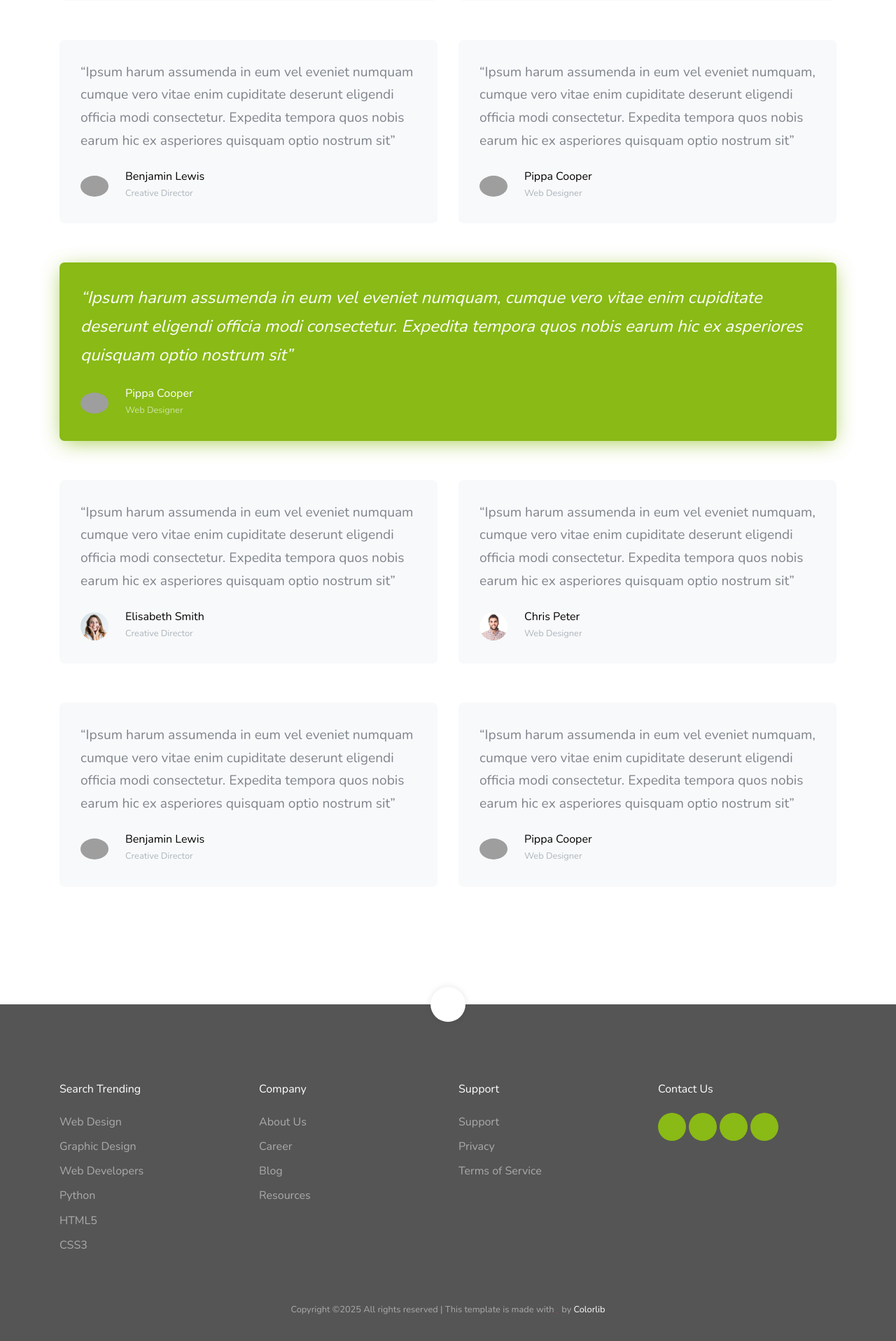
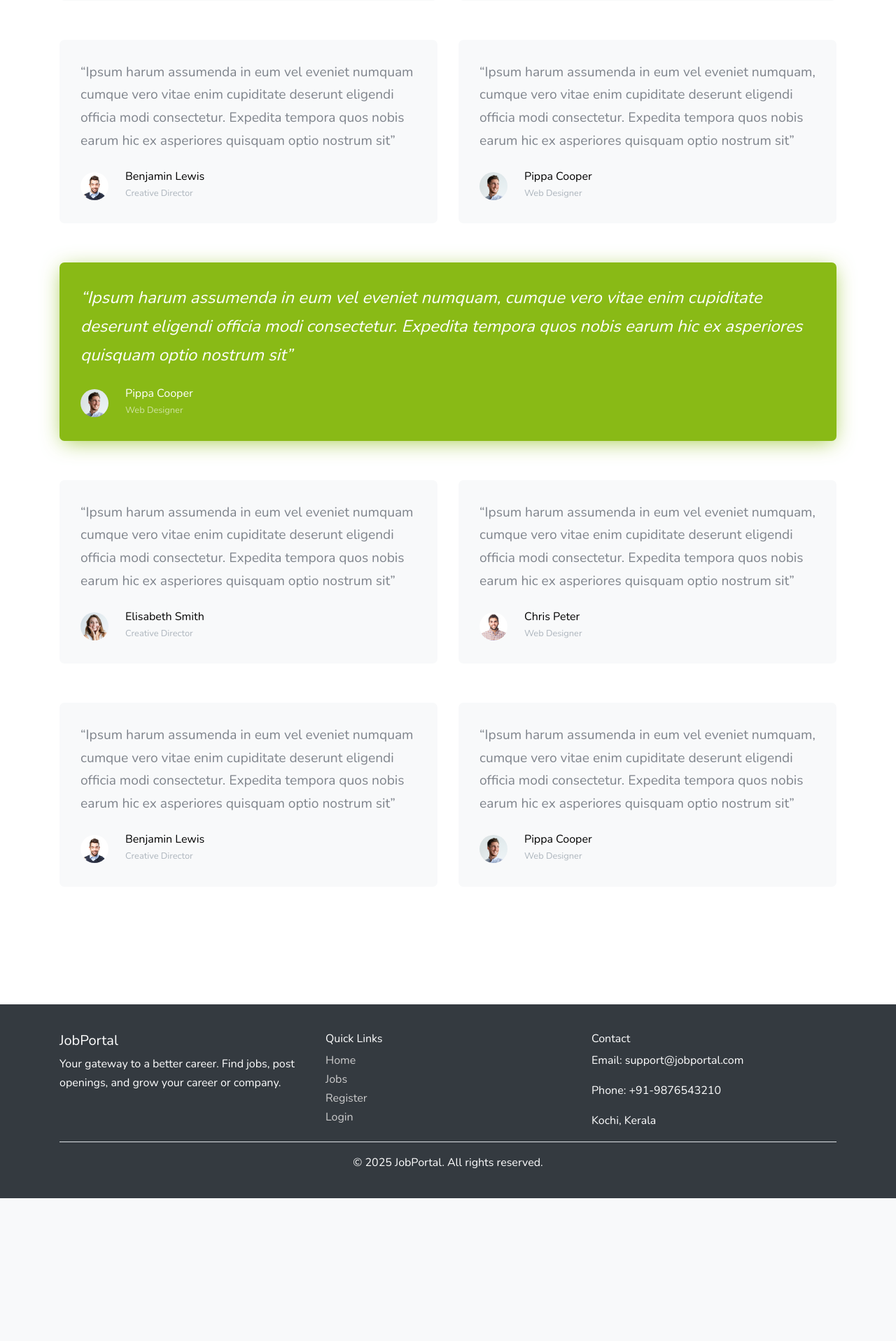
Before and after one commit to remasnamboothiri/job_portalweb, a Django app: template templates/jobapp/testimonials.html in a window 1280 px wide. Shown: the part 745-2661 px from the top of the page at 70% size. After the commit the page ends 2457 px from the top, so only its background shows below. Run offline with Django 3.2, Linux system fonts and the light colour scheme; the template is opened without the code that fills it, so the values that code supplies are empty; some libraries are stand-ins or nearby versions; some web fonts are replaced; grey boxes are pictures that could not be loaded.

Commit message:
optimise and fix the prompt

```diff
--- a/jobapp/urls.py
+++ b/jobapp/urls.py
@@ -34,6 +34,10 @@ urlpatterns = [
 
     # contact
     path('contact/', views.contact_view, name='contact'),
+
+    # testimonials
+    path('testimonials/', views.testimonials_view, name='testimonials'),
+
     # debugging
     path('debug/', views.debug_db, name='debug'),
 ]
--- a/templates/jobapp/home.html
+++ b/templates/jobapp/home.html
@@ -151,7 +151,7 @@
             <a class="nav-link dropdown-toggle text-white" href="#" data-bs-toggle="dropdown">Pages</a>
             <ul class="dropdown-menu">
               <li><a class="dropdown-item" href="#">Blog</a></li>
-              <li><a class="dropdown-item" href="#">Testimonials</a></li>
+              <li><a class="dropdown-item" href="{% url 'testimonials' %}">Testimonials</a></li>
               <li><a class="dropdown-item" href="#">FAQ</a></li>
             </ul>
           </li>
--- a/templates/jobapp/testimonials.html
+++ b/templates/jobapp/testimonials.html
@@ -1,7 +1,8 @@
-{% load static%}
+{% load static %}
 <!doctype html>
 <html lang="en">
   <head>
+
     <title>JobBoard &mdash; Website Template by Colorlib</title>
     <meta charset="utf-8">
     <meta name="viewport" content="width=device-width, initial-scale=1, shrink-to-fit=no">
@@ -19,15 +20,41 @@
 
     <!-- MAIN CSS -->
     <link rel="stylesheet" href="css/style.css">
+
+
+  <style>
+    .navbar {
+      padding: 10px 20px;
+
+    }
+
+
+    .navbar.transparent {
+      background-color: transparent !important;
+
+
+    }
+
+        .footer {
+      background: #343a40;
+      color: white;
+      padding: 40px 0 20px;
+    }
+
+    .footer a {
+      color: #ccc;
+      text-decoration: none;
+    }
+
+    .footer a:hover {
+      color: white;
+      text-decoration: underline;
+    }
+  </style>
   </head>
   <body id="top">
 
-  {% comment %} <div id="overlayer"></div>
-  <div class="loader">
-    <div class="spinner-border text-primary" role="status">
-      <span class="sr-only">Loading...</span>
-    </div>
-  </div> {% endcomment %}
+
 
 
  <div class="site-wrap">
@@ -51,7 +78,6 @@
       <div class="col-3">
         <a class="navbar-brand fw-bold text-white" href="{% url 'home' %}">JOBBOARD</a>
       </div>
-
       <!-- Center: Navigation Links -->
       <div class="col-6 d-none d-xl-block">
         <ul class="navbar-nav justify-content-center d-flex gap-3">
@@ -72,7 +98,7 @@
             <a class="nav-link dropdown-toggle text-white" href="#" data-bs-toggle="dropdown">Pages</a>
             <ul class="dropdown-menu">
               <li><a class="dropdown-item" href="#">Blog</a></li>
-              <li><a class="dropdown-item" href="#">Testimonials</a></li>
+              <li><a class="dropdown-item" href="{% url 'testimonials' %}">Testimonials</a></li>
               <li><a class="dropdown-item" href="#">FAQ</a></li>
             </ul>
           </li>
@@ -94,29 +120,25 @@
         </button>
       </div>
     </div>
-
-
   </div>
 </nav>
 
-
-
-
-
     <!-- HOME -->
-    <section class="section-hero overlay inner-page bg-image" style="background-image: url('images/hero_1.jpg');" id="home-section">
+<section class="section-hero overlay inner-page bg-image" style="background-image: url('{% static 'images/hero_1.jpg' %}');" id="home-section">
   <div class="container">
     <div class="row">
       <div class="col-md-7">
         <h1 class="text-white font-weight-bold">Candidate's Testimonials</h1>
         <div class="custom-breadcrumbs">
-              <a href="#">Home</a> <span class="mx-2 slash">/</span>
+          <a href="{% url 'home' %}">Home</a> <span class="mx-2 slash">/</span>
           <span class="text-white"><strong>Testimonials</strong></span>
         </div>
       </div>
     </div>
   </div>
 </section>
+
+
 
 <section class="site-section" id="next-section">
       <div class="container">
@@ -248,7 +270,7 @@
                 <p>&ldquo;Ipsum harum assumenda in eum vel eveniet numquam, cumque vero vitae enim cupiditate deserunt eligendi officia modi consectetur. Expedita tempora quos nobis earum hic ex asperiores quisquam optio nostrum sit&rdquo;</p>
               </blockquote>
               <div class="block__91147 d-flex align-items-center">
-                <figure class="mr-4"><img src="images/person_4.jpg" alt="Image" class="img-fluid"></figure>
+                <figure class="mr-4"><img src="{% static 'images/person_4.jpg' %}" alt="Image" class="img-fluid"></figure>
                 <div>
                   <h3>Pippa Cooper</h3>
                   <span class="position">Web Designer</span>
@@ -261,60 +283,32 @@
       </div>
     </section>
 
-    <footer class="site-footer">
-
-      <a href="#top" class="smoothscroll scroll-top">
-        <span class="icon-keyboard_arrow_up"></span>
-      </a>
-
+  <!-- ✅ Footer -->
+  <footer class="footer">
     <div class="container">
-        <div class="row mb-5">
-          <div class="col-6 col-md-3 mb-4 mb-md-0">
-            <h3>Search Trending</h3>
+      <div class="row">
+        <div class="col-md-4">
+          <h5>JobPortal</h5>
+          <p>Your gateway to a better career. Find jobs, post openings, and grow your career or company.</p>
+        </div>
+        <div class="col-md-4">
+          <h6>Quick Links</h6>
           <ul class="list-unstyled">
-              <li><a href="#">Web Design</a></li>
-              <li><a href="#">Graphic Design</a></li>
-              <li><a href="#">Web Developers</a></li>
-              <li><a href="#">Python</a></li>
-              <li><a href="#">HTML5</a></li>
-              <li><a href="#">CSS3</a></li>
+            <li><a href="{% url 'home' %}">Home</a></li>
+            <li><a href="{% url 'job_list' %}">Jobs</a></li>
+            <li><a href="{% url 'register' %}">Register</a></li>
+            <li><a href="{% url 'login' %}">Login</a></li>
           </ul>
         </div>
-          <div class="col-6 col-md-3 mb-4 mb-md-0">
-            <h3>Company</h3>
-            <ul class="list-unstyled">
-              <li><a href="#">About Us</a></li>
-              <li><a href="#">Career</a></li>
-              <li><a href="#">Blog</a></li>
-              <li><a href="#">Resources</a></li>
-            </ul>
-          </div>
-          <div class="col-6 col-md-3 mb-4 mb-md-0">
-            <h3>Support</h3>
-            <ul class="list-unstyled">
-              <li><a href="#">Support</a></li>
-              <li><a href="#">Privacy</a></li>
-              <li><a href="#">Terms of Service</a></li>
-            </ul>
-          </div>
-          <div class="col-6 col-md-3 mb-4 mb-md-0">
-            <h3>Contact Us</h3>
-            <div class="footer-social">
-              <a href="#"><span class="icon-facebook"></span></a>
-              <a href="#"><span class="icon-twitter"></span></a>
-              <a href="#"><span class="icon-instagram"></span></a>
-              <a href="#"><span class="icon-linkedin"></span></a>
+        <div class="col-md-4">
+          <h6>Contact</h6>
+          <p>Email: support@jobportal.com</p>
+          <p>Phone: +91-9876543210</p>
+          <p>Kochi, Kerala</p>
         </div>
       </div>
-        </div>
-
-        <div class="row text-center">
-          <div class="col-12">
-            <p class="copyright"><small>
-              <!-- Link back to Colorlib can't be removed. Template is licensed under CC BY 3.0. -->
-            Copyright &copy;<script>document.write(new Date().getFullYear());</script> All rights reserved | This template is made with <i class="icon-heart text-danger" aria-hidden="true"></i> by <a href="https://colorlib.com" target="_blank" >Colorlib</a>
-            <!-- Link back to Colorlib can't be removed. Template is licensed under CC BY 3.0. --></small></p>
-          </div>
+      <div class="text-center pt-3 border-top">
+        <p>&copy; 2025 JobPortal. All rights reserved.</p>
       </div>
     </div>
   </footer>
```
Also changed, not shown: jobapp/views.py (+19 -25 lines), static/images/person_3.jpg (added), static/images/person_4.jpg (added). Lines whose indentation alone changed are shown as unchanged.
